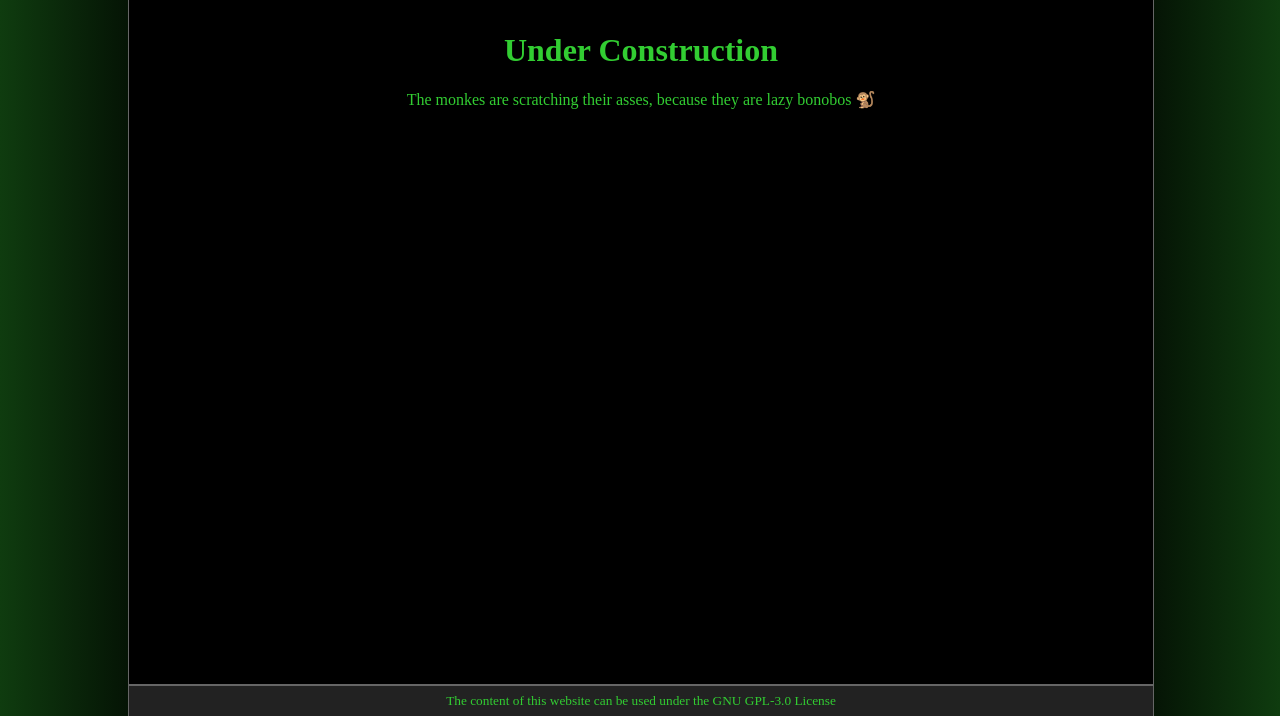
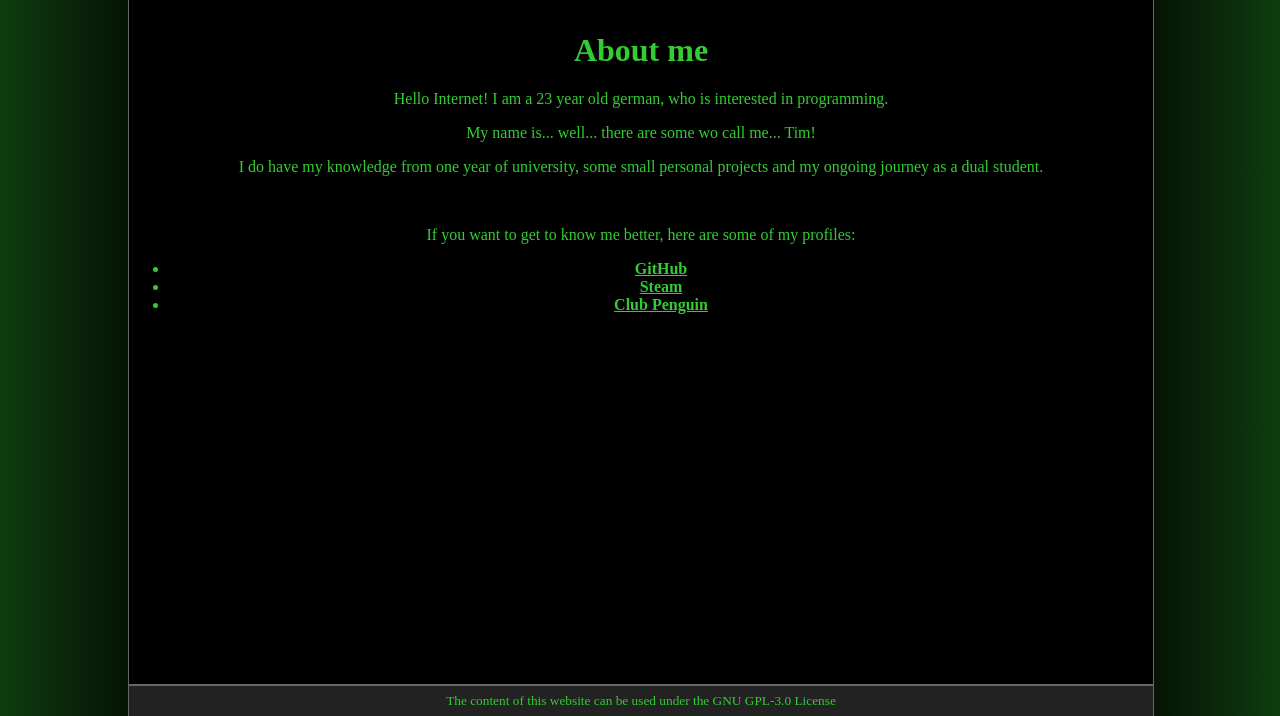
Before and after one commit to Flash3r01/GainerSite, a Flask app: page /about in a window 1280 px wide. Shown: the part 84-800 px from the top of the page. Run offline with Flask 2, Linux system fonts and the light colour scheme.

Commit message:
added content to about page

```diff
--- a/static/css/style.css
+++ b/static/css/style.css
@@ -92,3 +92,8 @@ a{
     margin-top: 0;
     padding-top: 1em;
 }
+
+#mainContentContainer a{
+    font-weight: bold;
+    text-decoration: underline;
+}
--- a/templates/about.html
+++ b/templates/about.html
@@ -1,6 +1,15 @@
 {% extends "base/base.html" %}
 
 {% block content %}
-<h1>Under Construction</h1>
-<p>The monkes are scratching their asses, because they are lazy bonobos 🐒</p>
+<h1>About me</h1>
+<p>Hello Internet! I am a 23 year old german, who is interested in programming.</p>
+<p>My name is... well... there are some wo call me... Tim!</p>
+<p>I do have my knowledge from one year of university, some small personal projects and my ongoing journey as a dual student.</p>
+<br>
+<p>If you want to get to know me better, here are some of my profiles:</p>
+<ul>
+    <li><a href="https://github.com/Flash3r01">GitHub</a></li>
+    <li><a href="https://steamcommunity.com/profiles/76561198046687016/">Steam</a></li>
+    <li><a href="https://youtu.be/5d5NJgO38AE?t=361">Club Penguin</a></li>
+</ul>
 {% endblock content %}
```
